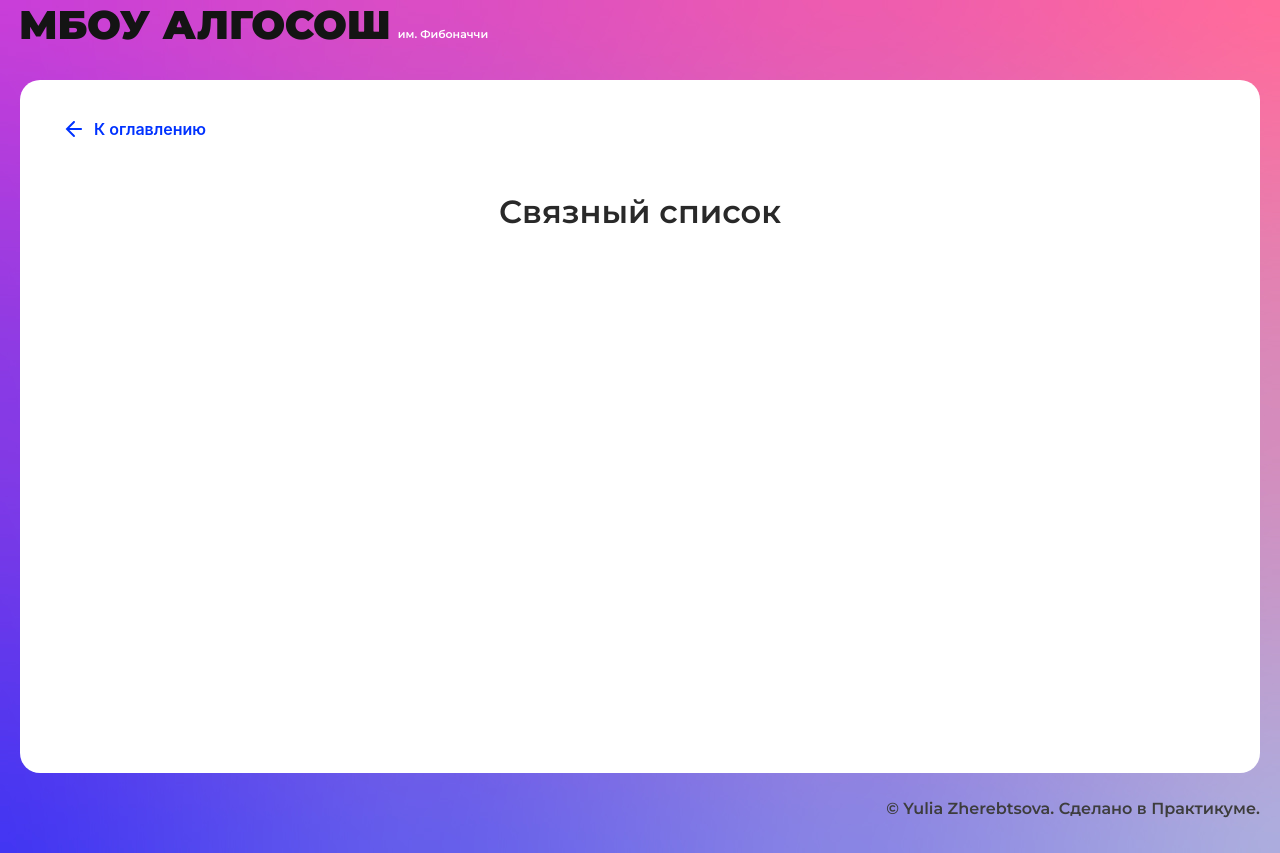
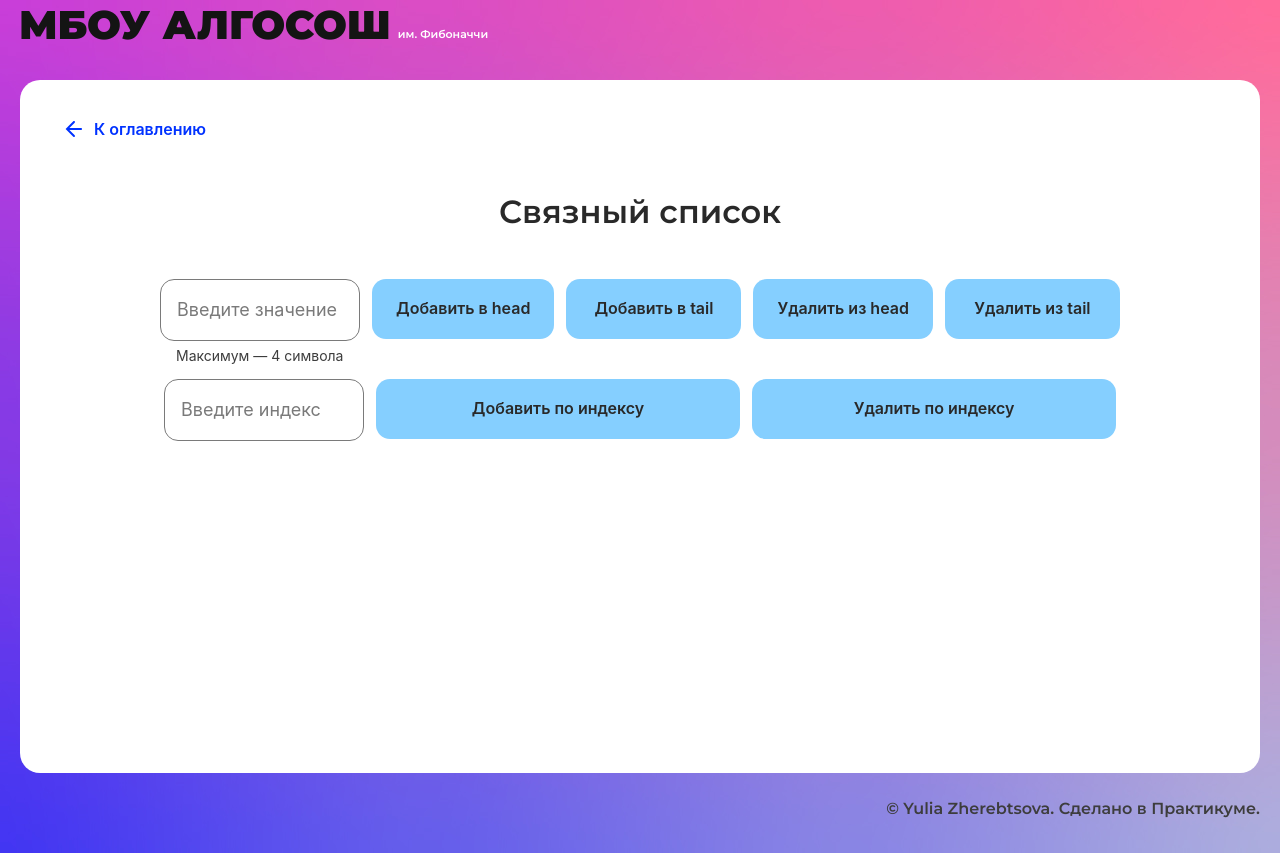
Before and after one commit to yuliazherebtsova/algososh, a React (Create React App) app: page /list in a window 1280 px wide. Built offline with nearby package versions, Linux system fonts and the light colour scheme.

Commit message:
feat: linked list

```diff
--- /dev/null
+++ b/src/components/list-page/list-page.module.css
@@ -0,0 +1,32 @@
+.pageContainer {
+  margin: 0 auto;
+  max-width: 1240px;
+}
+
+.controlsContainer {
+  padding-bottom: 12px;
+  display: flex;
+  justify-content: center;
+  gap: 12px;
+}
+
+.smallButton {
+  min-width: 175px;
+}
+
+.largeButton {
+  min-width: 364px;
+}
+
+.input {
+  max-width: 200px;
+}
+
+.listContainer {
+  margin-top: 120px;
+  padding: 0;
+  display: flex;
+  justify-content: center;
+  gap: 16px;
+  list-style-type: none;
+}
--- a/src/components/list-page/list-page.tsx
+++ b/src/components/list-page/list-page.tsx
@@ -1,10 +1,67 @@
-import React from "react";
-import { SolutionLayout } from "../ui/solution-layout/solution-layout";
+import { Button } from 'components/ui/button/button';
+import { Circle } from 'components/ui/circle/circle';
+import { Input } from 'components/ui/input/input';
+import { SolutionLayout } from 'components/ui/solution-layout/solution-layout';
+import React, { FC, useState } from 'react';
+import { TDataElement } from 'types/types';
+import styles from './list-page.module.css';
 
-export const ListPage: React.FC = () => {
+export const ListPage: FC = () => {
+  const [inputValue, setInputValue] = useState('');
+  const [inputIndex, setInputIndex] = useState<number>();
+  const [listElements, setListElements] = useState<TDataElement[]>([]);
+
+  const handleInputValueChange = (evt: React.FormEvent<HTMLInputElement>) => {
+    setInputValue(evt.currentTarget.value);
+  };
+
+  const handleInputIndexChange = (evt: React.FormEvent<HTMLInputElement>) => {
+    const input = parseInt(evt.currentTarget.value);
+    setInputIndex(input);
+  };
+
+  const handleAddClick = async () => {};
+
+  const handleDeleteClick = async () => {};
+
+  const handleClearClick = async () => {};
+
   return (
-    <SolutionLayout title="Связный список">
-
+    <SolutionLayout title='Связный список'>
+      <div className={styles.pageContainer}>
+        <div className={styles.controlsContainer}>
+          <Input
+            extraClass={styles.input}
+            placeholder='Введите значение'
+            min={1}
+            value={inputValue || ''}
+            onChange={handleInputValueChange}
+            isLimitText={true}
+            maxLength={4}
+          />
+            <Button extraClass={styles.smallButton} text='Добавить в head' />
+            <Button extraClass={styles.smallButton} text='Добавить в tail' />
+            <Button extraClass={styles.smallButton} text='Удалить из head' />
+            <Button extraClass={styles.smallButton} text='Удалить из tail' />
+        </div>
+        <div className={styles.controlsContainer}>
+          <Input
+            type='text'
+            extraClass={styles.input}
+            placeholder='Введите индекс'
+            maxLength={1}
+            value={inputIndex || ''}
+            onChange={handleInputIndexChange}
+          />
+          <Button extraClass={styles.largeButton} text='Добавить по индексу' />
+          <Button extraClass={styles.largeButton} text='Удалить по индексу' />
+        </div>
+      </div>
+      <ul className={styles.listContainer}>
+        {listElements.map((element, index) => (
+          <Circle />
+        ))}
+      </ul>
     </SolutionLayout>
   );
 };
--- a/src/components/sorting-page/sorting-page.module.css
+++ b/src/components/sorting-page/sorting-page.module.css
@@ -21,8 +21,8 @@
   justify-content: start;
 }
 
-.buttonsContainer > button {
-  width: 210px;
+.largeButton {
+  min-width: 210px;
 }
 
 .barsContainer {
--- a/src/components/sorting-page/sorting-page.tsx
+++ b/src/components/sorting-page/sorting-page.tsx
@@ -17,7 +17,9 @@ export const SortingPage: React.FC = () => {
   const [arrayToSort, setArrayToSort] = useState<TDataElement[]>();
   const [sortDirection, setSortDirection] = useState<Direction | null>(null);
   const [inProgress, setInProgress] = useState(false);
-  const [sortAlgorigthm, setSortAlgorithm] = useState<SortAlgorithm | null>(null);
+  const [sortAlgorigthm, setSortAlgorithm] = useState<SortAlgorithm | null>(
+    null,
+  );
 
   useEffect(() => {
     setSortAlgorithm(SortAlgorithm.selectsort);
@@ -167,7 +169,7 @@ export const SortingPage: React.FC = () => {
           <Button
             text='По возрастанию'
             sorting={Direction.Ascending}
-            extraClass='mr-12'
+            extraClass={`mr-12 ${styles.largeButton}`}
             disabled={inProgress}
             isLoader={inProgress && sortDirection === Direction.Ascending}
             onClick={onAscendingClick}
@@ -175,7 +177,7 @@ export const SortingPage: React.FC = () => {
           <Button
             text='По убыванию'
             sorting={Direction.Descending}
-            extraClass='mr-40'
+            extraClass={`mr-40 ${styles.largeButton}`}
             disabled={inProgress}
             isLoader={inProgress && sortDirection === Direction.Descending}
             onClick={onDescendingClick}
```
Also changed, not shown: src/components/list-page/list.ts (added, +159 -0 lines).
